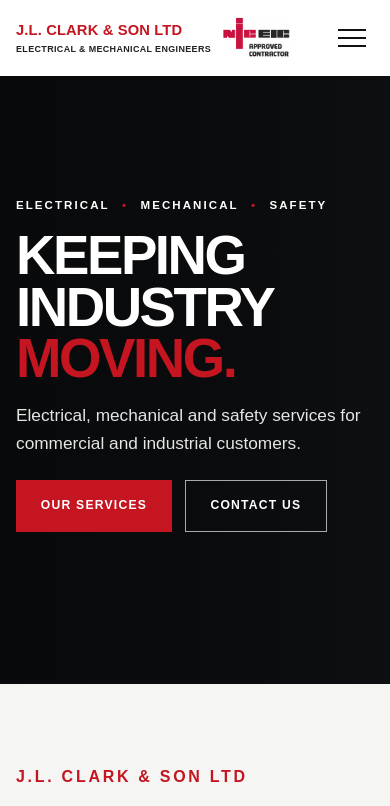
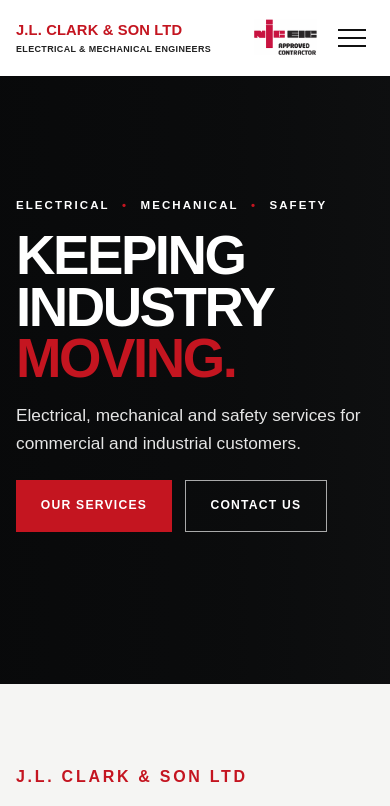
Before and after one commit to chrisclark2014cc-stack/JLCLark-Website, a plain HTML site: page index.html in a window 390 px wide. Shown: the top 806 px of the page. Drawn offline with Linux system fonts and the light colour scheme.

Commit message:
nic mobile 2

```diff
--- a/css/style.css
+++ b/css/style.css
@@ -337,3 +337,22 @@
   .brand-mark{display:none}
   .brand{gap:0}
 }
+
+@media (max-width: 720px) {
+
+  /* Homepage slideshow is not used on mobile */
+  .hero .hero-slides,
+  .hero .slide-dots {
+    display: none !important;
+  }
+
+  /* NICEIC Approved Contractor accreditation must remain visible */
+  .site-header .header-accreditation {
+    display: block !important;
+    width: 72px;
+    height: auto;
+    margin-left: auto;
+    margin-right: 0;
+    flex: 0 0 auto;
+  }
+}
```
